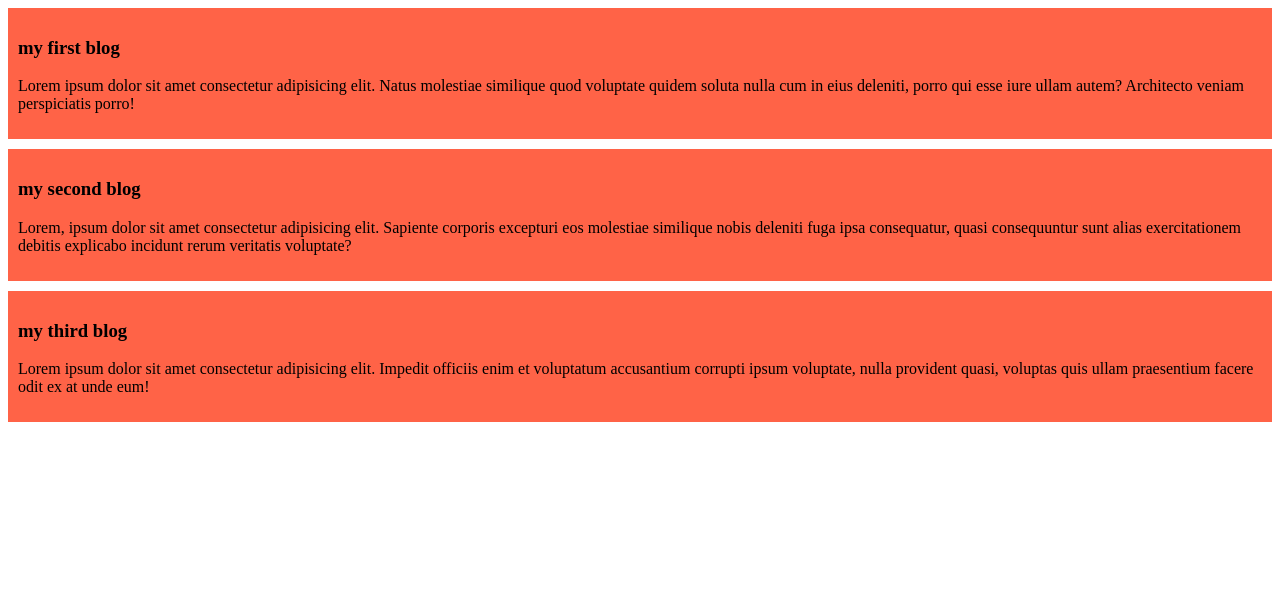
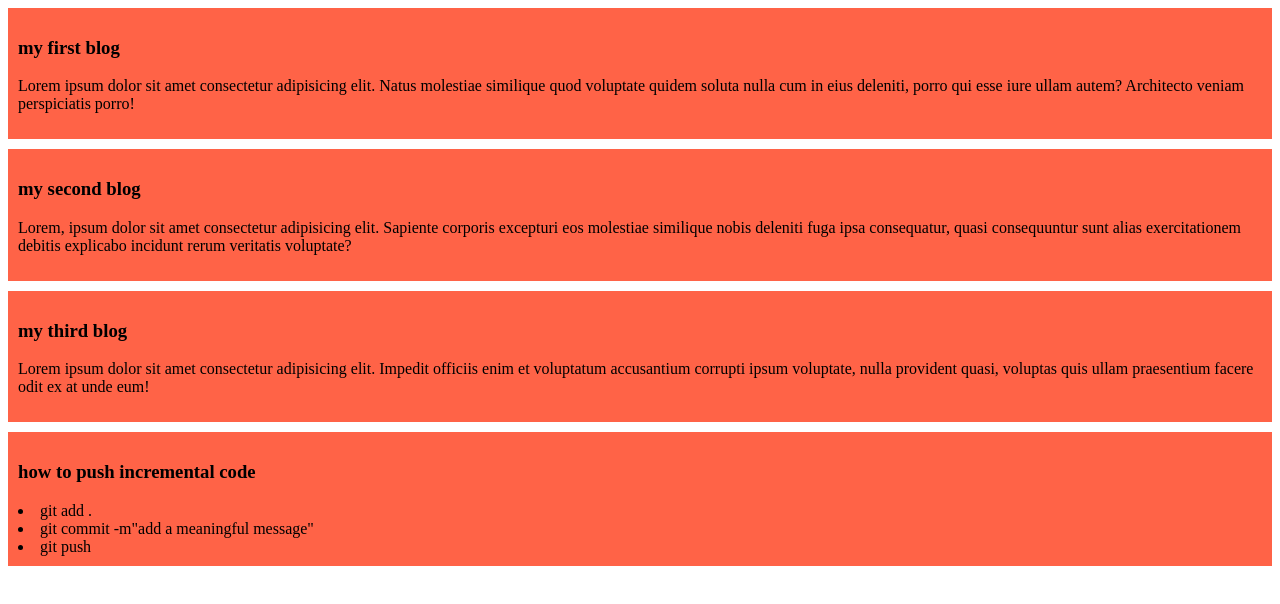
Before and after one commit to fariha1725/my-simple-website-re, a plain HTML site: page index.html in a window 1280 px wide. Drawn offline with Linux system fonts and the light colour scheme.

Commit message:
added lists

```diff
--- a/index.html
+++ b/index.html
@@ -19,5 +19,11 @@
         <h3>my third blog</h3>
         <p>Lorem ipsum dolor sit amet consectetur adipisicing elit. Impedit officiis enim et voluptatum accusantium corrupti ipsum voluptate, nulla provident quasi, voluptas quis ullam praesentium facere odit ex at unde eum!</p>
     </div>
+    <div>
+        <h3>how to push incremental code</h3>
+        <li>git add .</li>
+        <li>git commit -m"add a meaningful message"</li>
+        <li>git push</li>
+    </div>
 </body>
 </html>
```
